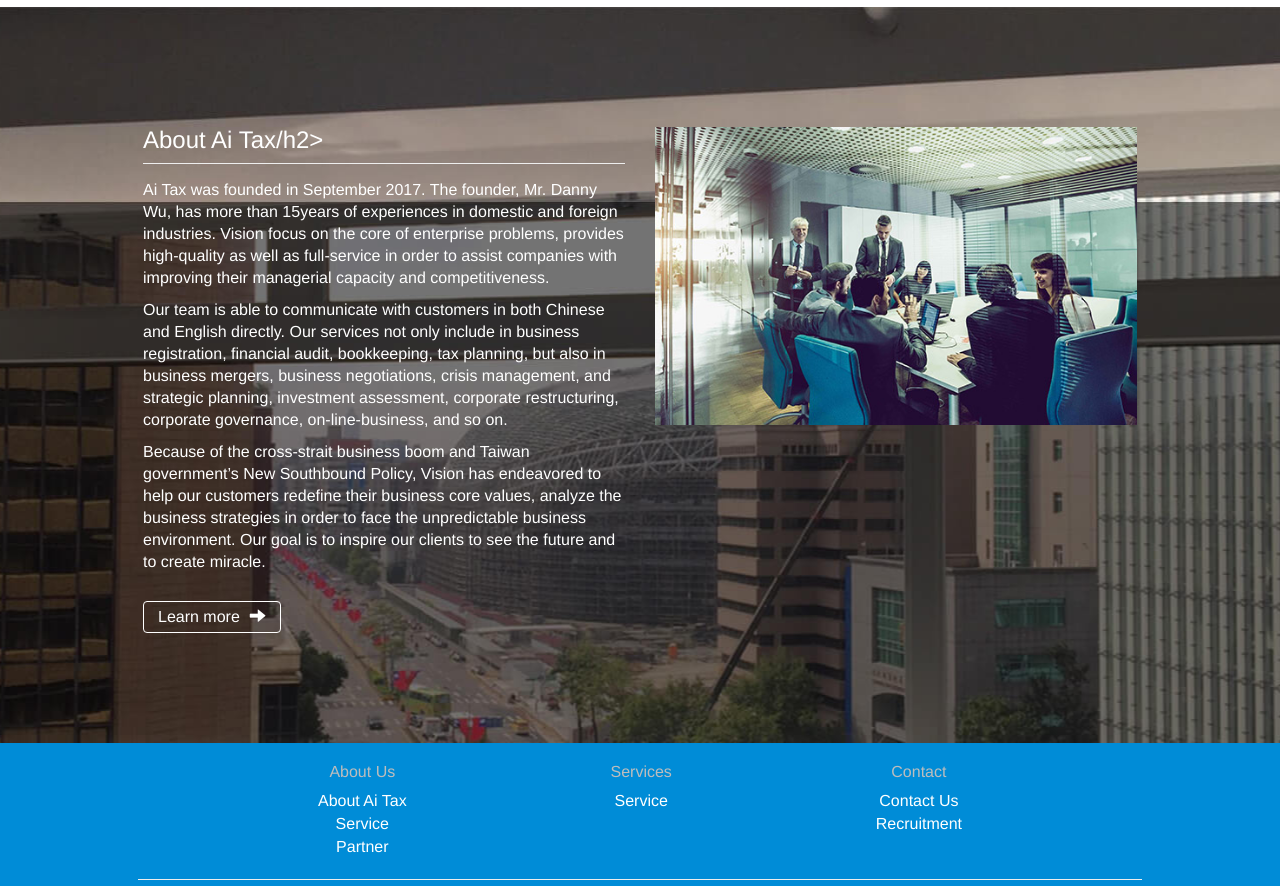
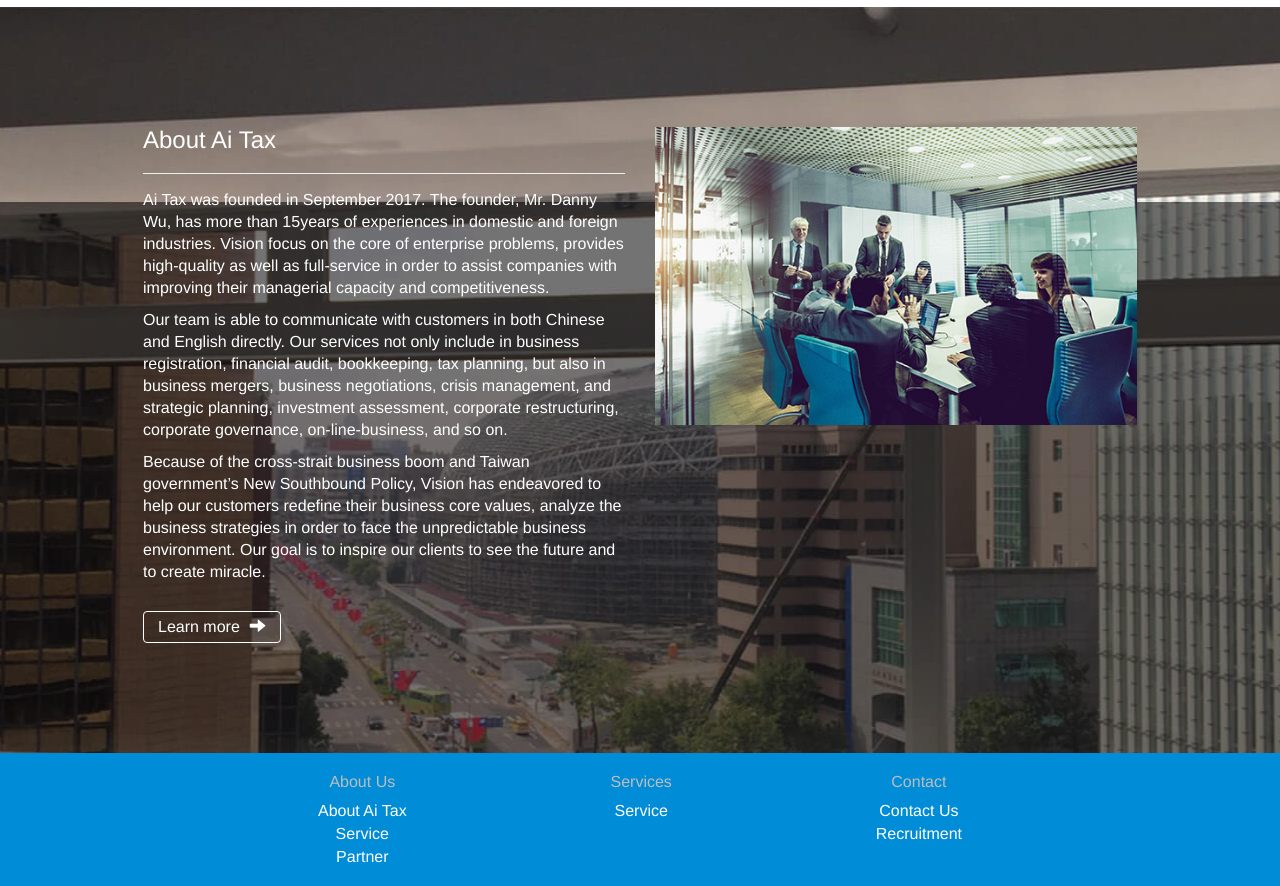
Before and after one commit to iwaramy/assignment, a plain HTML site: page index.html in a window 1280 px wide. Shown: the part 1600-2486 px from the top of the page. Drawn offline with Linux system fonts and the light colour scheme; a script that the page names is missing.

Commit message:
code change

```diff
--- a/index.html
+++ b/index.html
@@ -150,7 +150,7 @@
         <div class="container">
           <div class="col-sm-12 col-sm-push-12"><img src="img/index_about.jpg" alt="About Vision"></div>
           <div class="col-sm-12 col-sm-pull-12">
-            <h2>About Ai Tax/h2>
+            <h2>About Ai Tax<h2>
             <hr>
             <p class="text-left">Ai Tax was founded in September 2017. The founder, Mr. Danny Wu, has more than 15years of experiences in domestic and foreign industries.  Vision focus on the core of enterprise problems, provides high-quality as well as full-service in order to assist companies with improving their managerial capacity and competitiveness.</p>
             <p class="text-left">Our team is able to communicate with customers in both Chinese and English directly.  Our services not only include in business registration, financial audit, bookkeeping, tax planning, but also in business mergers, business negotiations, crisis management, and strategic planning, investment assessment, corporate restructuring, corporate governance, on-line-business, and so on.</p>
```
